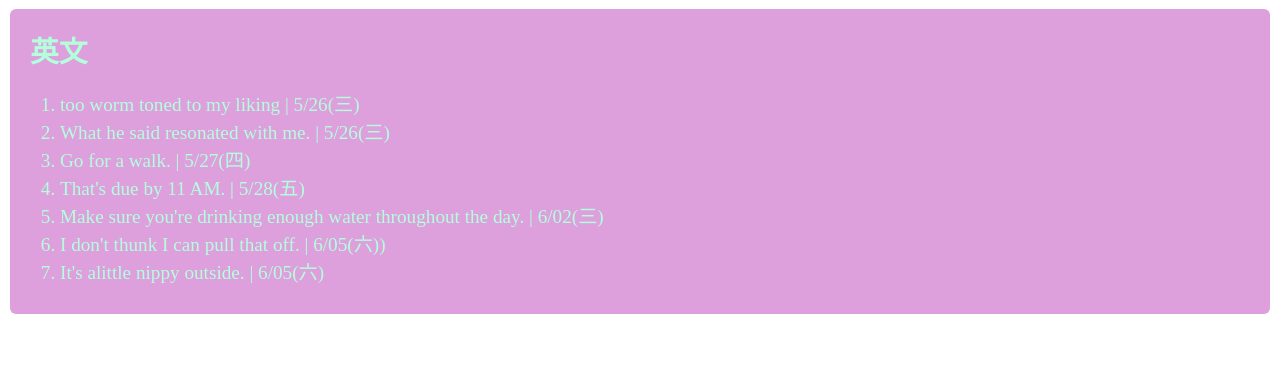
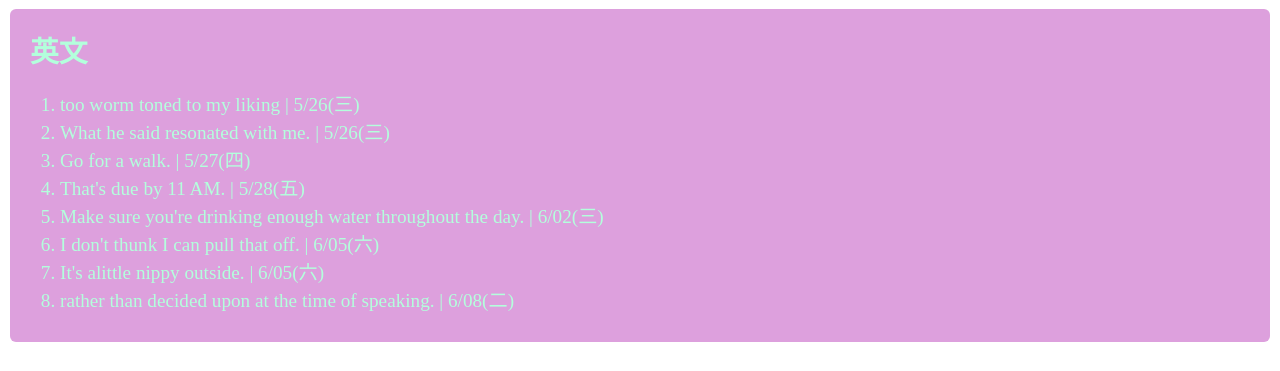
Before and after one commit to yizhennn/yizhennn.github.io, a plain HTML site: page note.html in a window 1280 px wide. Shown: the part 429-800 px from the top of the page. Drawn offline with Linux system fonts and the light colour scheme; a web font is replaced by a local one.

Commit message:
voca_update

```diff
--- a/note.html
+++ b/note.html
@@ -34,8 +34,9 @@
                 <li class="li2"><a class="a2" href="https://www.youtube.com/watch?v=SJOnhWiJArM">Go for a walk.  |  5/27(四)</a></li>
                 <li class="li2"><a class="a2" href="https://www.youtube.com/watch?v=IuQO5-o8-Qo">That's due by 11 AM.  |  5/28(五)</a></li>
                 <li class="li2"><a class="a2" href="https://www.youtube.com/watch?v=iNXmP93DOk0">Make sure you're drinking enough water throughout the day.  |  6/02(三)</a></li>
-                <li class="li2"><a class="a2" href="https://www.youtube.com/watch?v=zpDCJDcvHKQ">I don't thunk I can pull that off.  |  6/05(六))</a></li>
+                <li class="li2"><a class="a2" href="https://www.youtube.com/watch?v=zpDCJDcvHKQ">I don't thunk I can pull that off.  |  6/05(六)</a></li>
                 <li class="li2"><a class="a2" href="https://www.youtube.com/watch?v=zpDCJDcvHKQ">It's alittle nippy outside.  |  6/05(六)</a></li>
+                <li class="li2"><a class="a2" href="https://ylidiomas.files.wordpress.com/2014/08/english-for-everyone-english-grammar-guide.pdf">rather than decided upon at the time of speaking.  |  6/08(二)</a></li>
 
 
               </div>
```
Also changed, not shown: index.html (line endings or trailing spaces).
